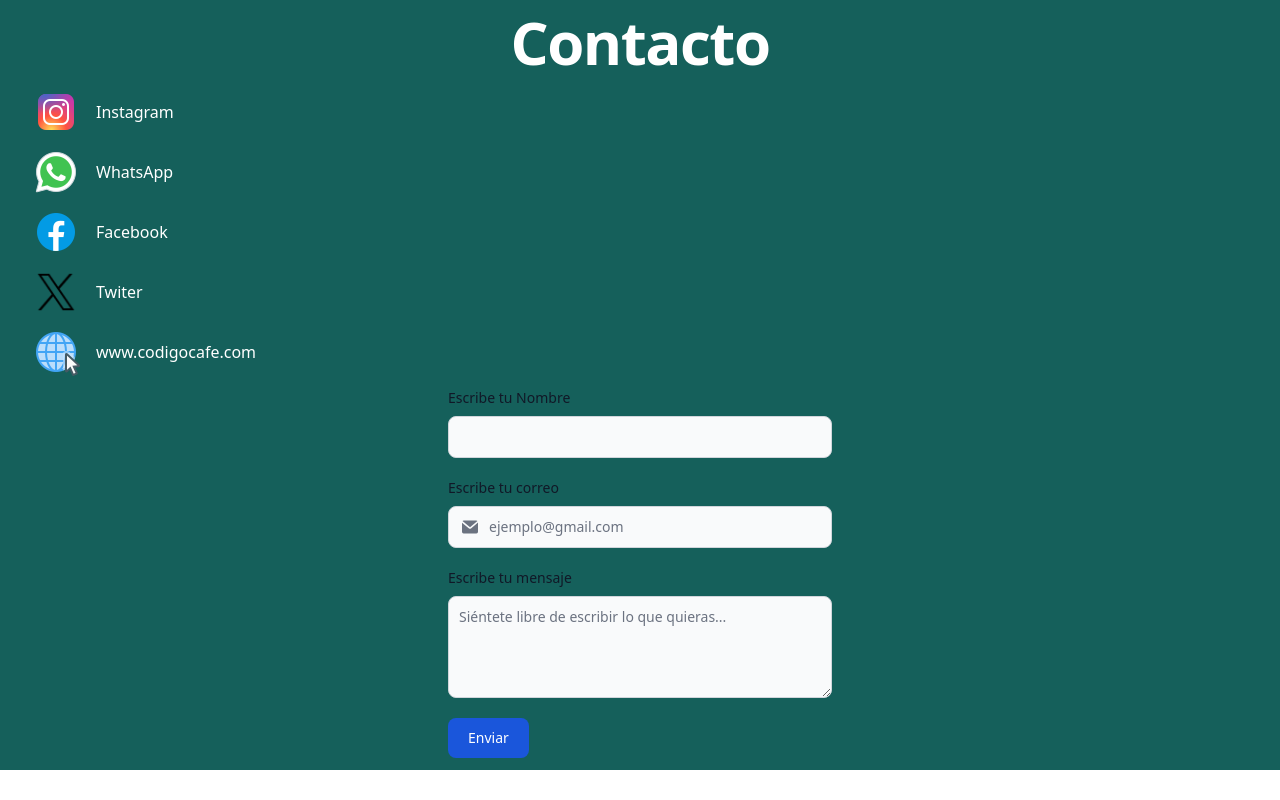
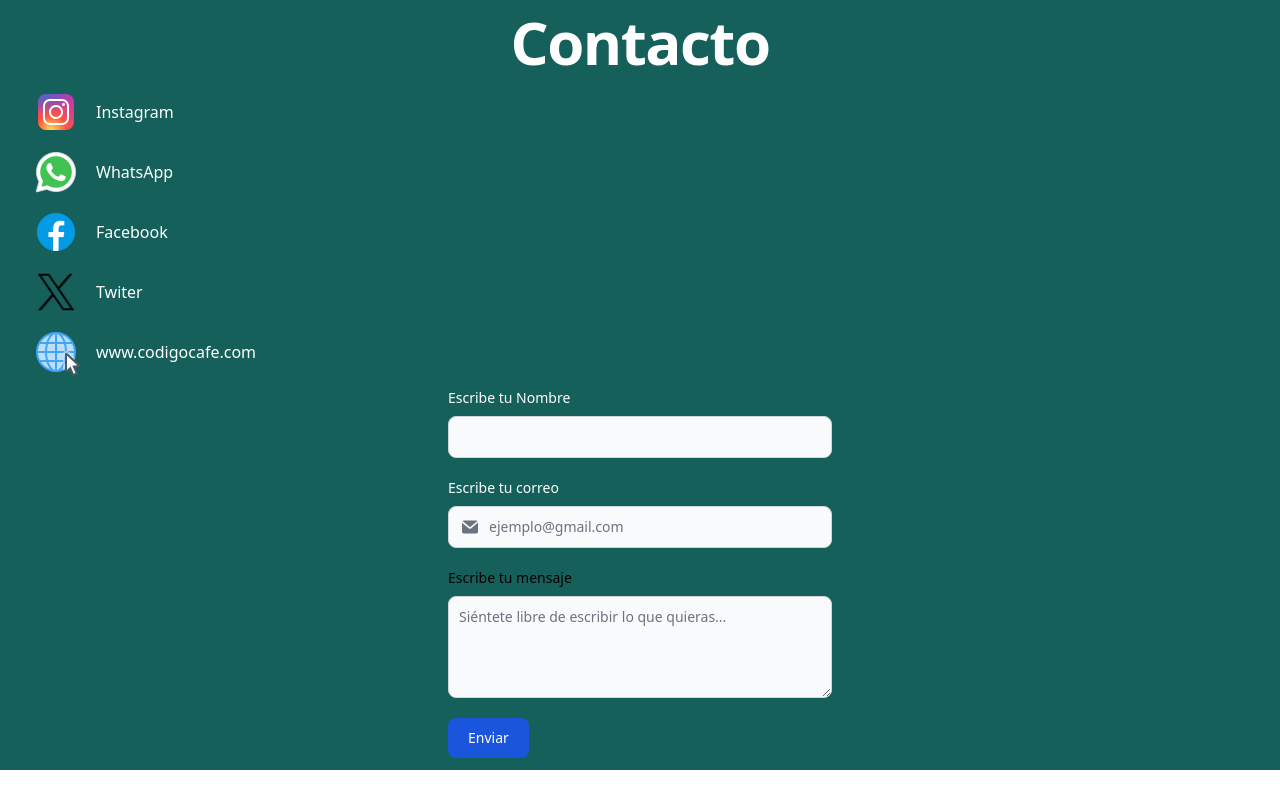
Before and after one commit to Leonardo-Valtorta/codigo-cafe, a Next.js app: page /contact in a window 1280 px wide. Built offline with nearby package versions, Linux system fonts and the light colour scheme.

Commit message:
Se modificó color de los textos

```diff
--- a/src/components/FormContact.js
+++ b/src/components/FormContact.js
@@ -5,21 +5,21 @@
         <div class="mb-5">
           <label
             for="nombre"
-            class="block mb-2 text-sm font-medium text-gray-900 dark:text-white"
+            class="block mb-2 text-sm font-medium text-white dark:text-white"
           >
             Escribe tu Nombre
           </label>
           <input
             type="text"
             id="nombre"
-            class="bg-gray-50 border border-gray-300 text-gray-900 text-sm rounded-lg focus:ring-blue-500 focus:border-blue-500 block w-full p-2.5 dark:bg-gray-700 dark:border-gray-600 dark:placeholder-gray-400 dark:text-white dark:focus:ring-blue-500 dark:focus:border-blue-500"
+            class="bg-gray-50 border border-gray-300 text-white text-sm rounded-lg focus:ring-blue-500 focus:border-blue-500 block w-full p-2.5 dark:bg-gray-700 dark:border-gray-600 dark:placeholder-gray-400 dark:text-white dark:focus:ring-blue-500 dark:focus:border-blue-500"
             required
           />
         </div>
         <div class="mb-5">
           <label
             for="email-address-icon"
-            class="block mb-2 text-sm font-medium text-gray-900 dark:text-white"
+            class="block mb-2 text-sm font-medium text-white dark:text-white"
           >
             Escribe tu correo
           </label>
@@ -39,7 +39,7 @@
             <input
               type="text"
               id="email-address-icon"
-              class="bg-gray-50 border border-gray-300 text-gray-900 text-sm rounded-lg focus:ring-blue-500 focus:border-blue-500 block w-full ps-10 p-2.5  dark:bg-gray-700 dark:border-gray-600 dark:placeholder-gray-400 dark:text-white dark:focus:ring-blue-500 dark:focus:border-blue-500"
+              class="bg-gray-50 border border-gray-300 text-white text-sm rounded-lg focus:ring-blue-500 focus:border-blue-500 block w-full ps-10 p-2.5  dark:bg-gray-700 dark:border-gray-600 dark:placeholder-gray-400 dark:text-white dark:focus:ring-blue-500 dark:focus:border-blue-500"
               placeholder="ejemplo@gmail.com"
             />
           </div>
@@ -47,14 +47,14 @@
         <div class="mb-5">
           <label
             for="message"
-            class="block mb-2 text-sm font-medium text-gray-900 dark:text-white"
+            class="block mb-2 text-sm font-medium text-white0 dark:text-white"
           >
             Escribe tu mensaje
           </label>
           <textarea
             id="message"
             rows="4"
-            class="block p-2.5 w-full text-sm text-gray-900 bg-gray-50 rounded-lg border border-gray-300 focus:ring-blue-500 focus:border-blue-500 dark:bg-gray-700 dark:border-gray-600 dark:placeholder-gray-400 dark:text-white dark:focus:ring-blue-500 dark:focus:border-blue-500"
+            class="block p-2.5 w-full text-sm text-white bg-gray-50 rounded-lg border border-gray-300 focus:ring-blue-500 focus:border-blue-500 dark:bg-gray-700 dark:border-gray-600 dark:placeholder-gray-400 dark:text-white dark:focus:ring-blue-500 dark:focus:border-blue-500"
             placeholder="Siéntete libre de escribir lo que quieras..."
           ></textarea>
         </div>
```
